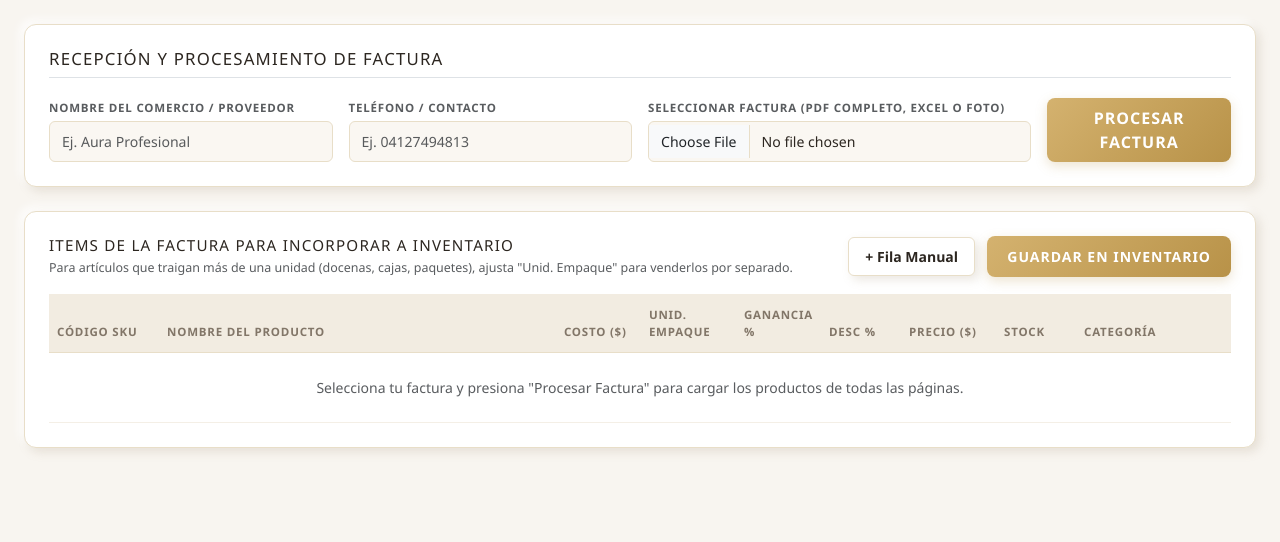
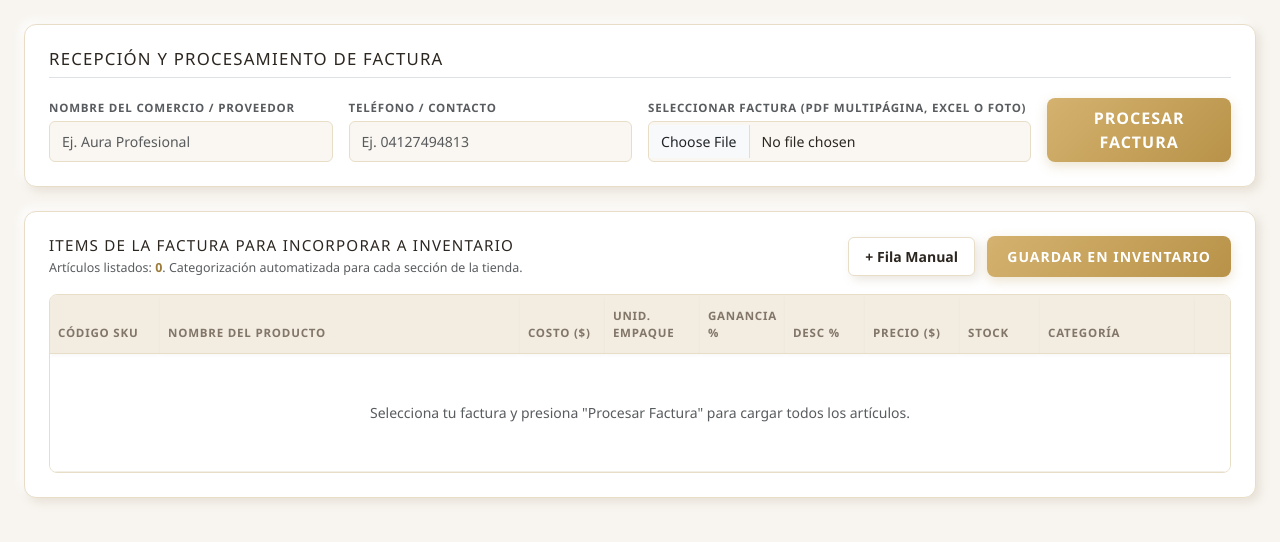
Before and after one commit to marialejandrav393-commits/ryd-tiendaoficial, a Flask app: page /proveedores in a window 1280 px wide. Shown: the part 76-618 px from the top of the page. Run offline with Flask 3, Linux system fonts and the light colour scheme.

Commit message:
Update proveedores.html
ship

```diff
--- a/templates/proveedores.html
+++ b/templates/proveedores.html
@@ -65,27 +65,63 @@
             box-shadow: 0 0 0 3px rgba(197, 160, 89, 0.15);
         }
 
+        .table-scroll-container {
+            max-height: 58vh;
+            overflow-y: auto;
+            border: 1px solid var(--ryd-border);
+            border-radius: 8px;
+            background: #FFFFFF;
+        }
+
+        .table-scroll-container::-webkit-scrollbar {
+            width: 8px;
+        }
+        .table-scroll-container::-webkit-scrollbar-track {
+            background: var(--ryd-beige-card);
+            border-radius: 4px;
+        }
+        .table-scroll-container::-webkit-scrollbar-thumb {
+            background: var(--ryd-border);
+            border-radius: 4px;
+            border: 1px solid var(--ryd-beige-card);
+        }
+        .table-scroll-container::-webkit-scrollbar-thumb:hover {
+            background: var(--ryd-gold);
+        }
+
+        .table-luxury {
+            margin-bottom: 0;
+            border-collapse: separate;
+            border-spacing: 0;
+        }
+
         .table-luxury thead th {
+            position: sticky;
+            top: 0;
+            z-index: 10;
             background: var(--ryd-beige-card);
             color: var(--ryd-muted);
             font-size: 0.72rem;
             font-weight: 700;
             letter-spacing: 0.8px;
             text-transform: uppercase;
-            border-bottom: 1px solid var(--ryd-border);
+            border-bottom: 1.5px solid var(--ryd-border);
             padding: 12px 8px;
+            box-shadow: 0 2px 4px rgba(0,0,0,0.03);
         }
+
         .table-luxury tbody td {
             padding: 8px;
             border-bottom: 1px solid var(--ryd-border-light);
             vertical-align: middle;
+            background: #FFFFFF;
         }
 
         .cell-input {
             width: 100%;
             background: transparent;
             border: 1px solid transparent;
-            padding: 4px;
+            padding: 4px 6px;
             border-radius: 4px;
             font-size: 0.85rem;
             color: var(--ryd-text);
@@ -95,6 +131,22 @@
             border-color: var(--ryd-gold);
             outline: none;
             box-shadow: 0 0 0 2px rgba(197, 160, 89, 0.2);
+        }
+
+        .cell-select {
+            width: 100%;
+            background: transparent;
+            border: 1px solid transparent;
+            padding: 4px;
+            border-radius: 4px;
+            font-size: 0.82rem;
+            color: var(--ryd-text);
+            font-weight: 600;
+        }
+        .cell-select:focus {
+            background: #FFFFFF;
+            border-color: var(--ryd-gold);
+            outline: none;
         }
 
         .btn-gold {
@@ -161,7 +213,7 @@
                 <input type="text" id="telefonoProveedor" class="form-control input-luxury" placeholder="Ej. 04127494813">
             </div>
             <div class="col-md-4">
-                <label class="small text-muted fw-bold mb-1" style="font-size: 0.72rem; text-transform: uppercase; letter-spacing: 0.8px;">Seleccionar Factura (PDF completo, Excel o Foto)</label>
+                <label class="small text-muted fw-bold mb-1" style="font-size: 0.72rem; text-transform: uppercase; letter-spacing: 0.8px;">Seleccionar Factura (PDF multipágina, Excel o Foto)</label>
                 <input type="file" id="archivoFactura" class="form-control input-luxury" accept=".xlsx, .xls, .csv, .pdf, image/*">
             </div>
             <div class="col-md-2">
@@ -177,7 +229,7 @@
         </div>
     </div>
 
-    <!-- Tabla con las Columnas Habituales -->
+    <!-- Tabla con Desplazamiento Vertical y Categorías -->
     <div class="panel-luxury">
         <div class="d-flex justify-content-between align-items-center mb-3">
             <div>
@@ -185,7 +237,7 @@
                     Items de la Factura para Incorporar a Inventario
                 </h6>
                 <small class="text-muted" style="font-size: 0.78rem;">
-                    Para artículos que traigan más de una unidad (docenas, cajas, paquetes), ajusta "Unid. Empaque" para venderlos por separado.
+                    Artículos listados: <strong id="contadorItems" style="color: var(--ryd-gold-dark);">0</strong>. Categorización automatizada para cada sección de la tienda.
                 </small>
             </div>
             <div>
@@ -194,25 +246,25 @@
             </div>
         </div>
 
-        <div class="table-responsive">
-            <table class="table table-luxury align-middle mb-0" id="tablaFactura">
+        <div class="table-scroll-container">
+            <table class="table table-luxury align-middle" id="tablaFactura">
                 <thead>
                     <tr>
                         <th style="width: 110px;">Código SKU</th>
                         <th>Nombre del Producto</th>
-                        <th style="width: 85px;" title="Costo unitario por cada pieza individual">Costo ($)</th>
-                        <th style="width: 95px;" title="Unidades que vienen en el paquete si se vende por separado">Unid. Empaque</th>
+                        <th style="width: 85px;" title="Costo unitario individual">Costo ($)</th>
+                        <th style="width: 95px;" title="Unidades que vienen en el empaque">Unid. Empaque</th>
                         <th style="width: 80px;">Ganancia %</th>
                         <th style="width: 80px;">Desc %</th>
                         <th style="width: 95px;">Precio ($)</th>
                         <th style="width: 80px;" title="Stock final en tienda">Stock</th>
-                        <th style="width: 120px;">Categoría</th>
+                        <th style="width: 155px;">Categoría</th>
                         <th style="width: 35px;"></th>
                     </tr>
                 </thead>
                 <tbody id="cuerpoFactura">
                     <tr>
-                        <td colspan="10" class="text-center py-4 text-muted small">Selecciona tu factura y presiona "Procesar Factura" para cargar los productos de todas las páginas.</td>
+                        <td colspan="10" class="text-center py-5 text-muted small">Selecciona tu factura y presiona "Procesar Factura" para cargar todos los artículos.</td>
                     </tr>
                 </tbody>
             </table>
@@ -221,6 +273,35 @@
 </div>
 
 <script>
+const categoriasOficiales = [
+    "Aparatología",
+    "Cejas y Pestañas",
+    "Uñas",
+    "Insumos",
+    "Desechables",
+    "Cabello",
+    "Íntimo",
+    "General"
+];
+
+function generarOptionsCategorias(seleccionada) {
+    let options = "";
+    categoriasOficiales.forEach(cat => {
+        const isSel = (cat.toLowerCase() === (seleccionada || "").toLowerCase()) ? "selected" : "";
+        options += `<option value="${cat}" ${isSel}>${cat}</option>`;
+    });
+    return options;
+}
+
+function actualizarContador() {
+    const filas = document.querySelectorAll('#cuerpoFactura tr');
+    let total = 0;
+    filas.forEach(f => {
+        if (f.querySelector('.col-codigo')) total++;
+    });
+    document.getElementById('contadorItems').innerText = total;
+}
+
 function recalcularFila(input) {
     const fila = input.closest('tr');
     let costoBase = parseFloat(fila.querySelector('.col-costo-base').value) || 0;
@@ -229,24 +310,19 @@ function recalcularFila(input) {
     const ganancia = parseFloat(fila.querySelector('.col-ganancia').value) || 0;
     const descuento = parseFloat(fila.querySelector('.col-descuento').value) || 0;
 
-    // Si se modifica directamente el costo en pantalla, actualizar la base
     if (input.classList.contains('col-costo')) {
         costoBase = parseFloat(input.value) * (empaque > 0 ? empaque : 1);
         fila.querySelector('.col-costo-base').value = costoBase.toFixed(2);
     }
 
-    // Costo por cada unidad individual que se vende por separado
     const costoUnitario = costoBase / (empaque > 0 ? empaque : 1);
     fila.querySelector('.col-costo').value = costoUnitario.toFixed(2);
 
-    // Precio de venta calculado con margen y descuento
     let precio = costoUnitario * (1 + (ganancia / 100));
     if (descuento > 0) {
         precio = precio * (1 - (descuento / 100));
     }
     fila.querySelector('.col-precio').value = precio.toFixed(2);
-
-    // Stock total disponible en tienda para cobro
     fila.querySelector('.col-stock').value = cantComprada * empaque;
 }
 
@@ -261,25 +337,30 @@ function agregarFilaManual(codigo = '', nombre = '', costoUnitario = 0, empaque
     const precioCalculado = (costoUnitario * 1.30).toFixed(2);
     const stockTotal = cantComprada * empaque;
     const costoBaseTotal = (costoUnitario * empaque).toFixed(2);
+    const optionsHTML = generarOptionsCategorias(categoria);
 
     tr.innerHTML = `
         <td><input type="text" class="cell-input col-codigo" value="${cod}"></td>
         <td><input type="text" class="cell-input col-nombre" value="${nombre}" placeholder="Nombre del artículo"></td>
         <td>
             <input type="number" step="0.01" class="cell-input col-costo" value="${costoUnitario.toFixed(2)}" oninput="recalcularFila(this)">
-            <!-- Campos ocultos para mantener las proporciones matemáticas exactas -->
             <input type="hidden" class="col-costo-base" value="${costoBaseTotal}">
             <input type="hidden" class="col-cant-comprada" value="${cantComprada}">
         </td>
-        <td><input type="number" class="cell-input col-empaque" value="${empaque}" min="1" oninput="recalcularFila(this)" title="Indica cuántas unidades vienen si se vende por separado"></td>
+        <td><input type="number" class="cell-input col-empaque" value="${empaque}" min="1" oninput="recalcularFila(this)" title="Unidades que trae si se vende por separado"></td>
         <td><input type="number" step="1" class="cell-input col-ganancia" value="30" oninput="recalcularFila(this)"></td>
         <td><input type="number" step="1" class="cell-input col-descuento" value="0" oninput="recalcularFila(this)"></td>
         <td><input type="number" step="0.01" class="cell-input col-precio" value="${precioCalculado}" style="font-weight: 700; color: var(--ryd-gold-dark);"></td>
         <td><input type="number" class="cell-input col-stock" value="${stockTotal}"></td>
-        <td><input type="text" class="cell-input col-categoria" value="${categoria}"></td>
-        <td class="text-center"><button class="btn btn-sm btn-outline-danger border-0 p-1" onclick="this.closest('tr').remove()">X</button></td>
+        <td>
+            <select class="cell-select col-categoria">
+                ${optionsHTML}
+            </select>
+        </td>
+        <td class="text-center"><button class="btn btn-sm btn-outline-danger border-0 p-1" onclick="this.closest('tr').remove(); actualizarContador();">X</button></td>
     `;
     tbody.appendChild(tr);
+    actualizarContador();
 }
 
 function iniciarProcesamientoFactura() {
@@ -326,6 +407,7 @@ function iniciarProcesamientoFactura() {
                     it.categoria
                 );
             });
+            actualizarContador();
         } else {
             alert("No se encontraron productos legibles en las páginas del documento.");
         }
@@ -379,7 +461,7 @@ function guardarFacturaEnInventario() {
     .then(res => res.json())
     .then(data => {
         if (data.exito) {
-            alert("Inventario actualizado con éxito con todos los productos extraídos.");
+            alert("Inventario actualizado con éxito con sus categorías asignadas.");
             window.location.href = '/admin';
         } else {
             alert("Error al guardar: " + data.mensaje);
```
